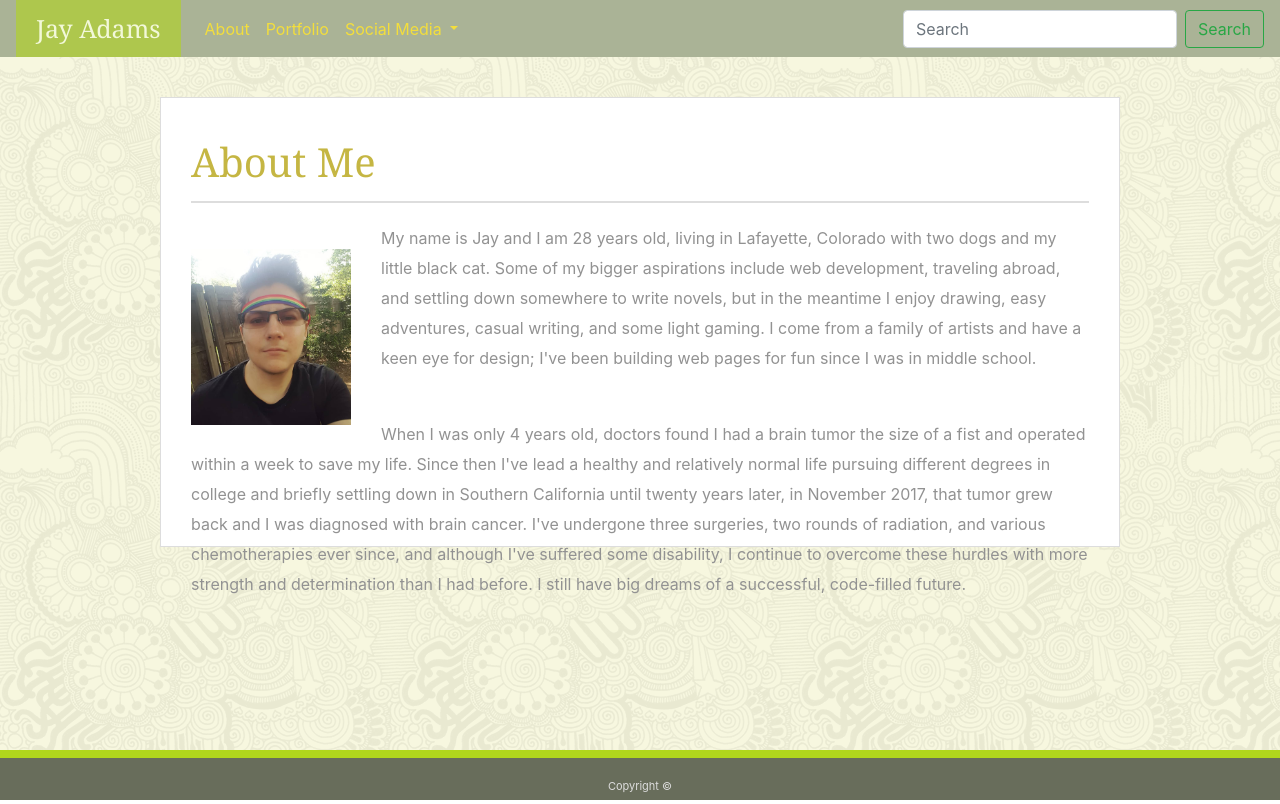
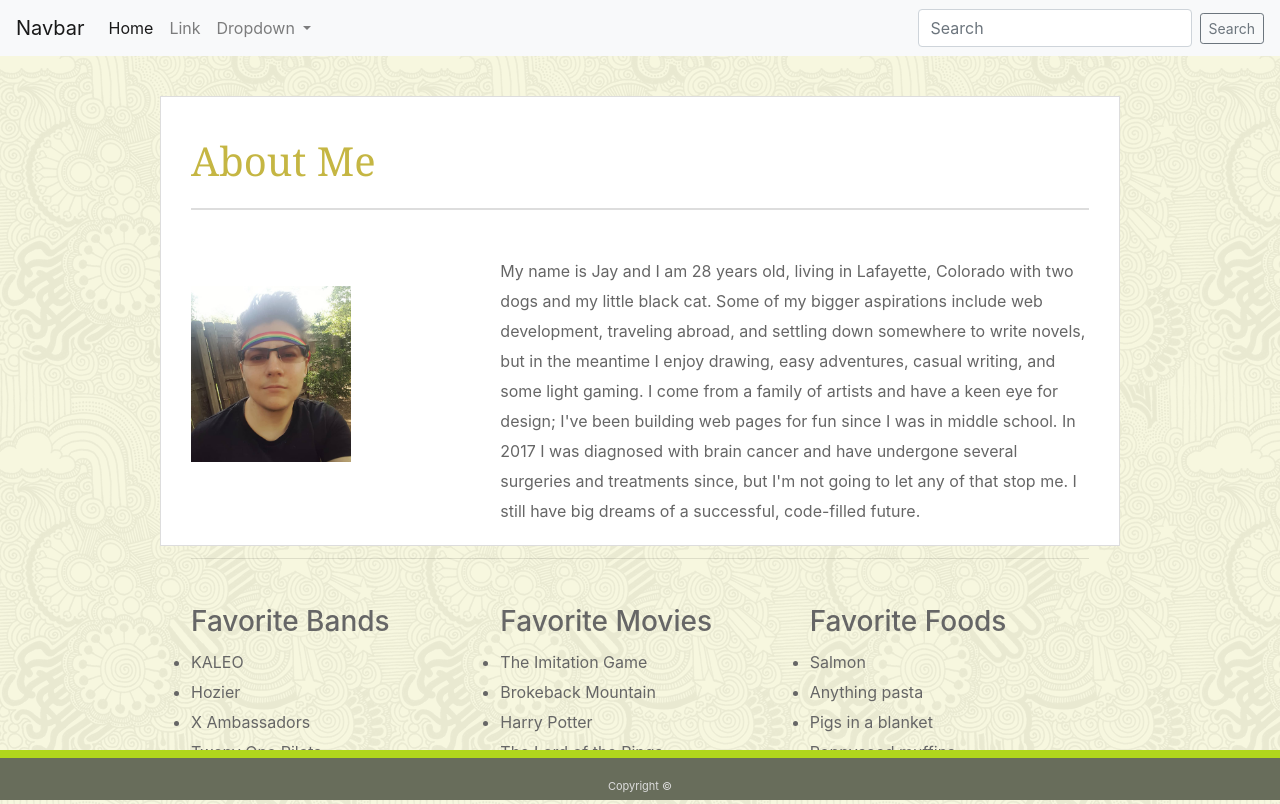
Before and after one commit to Fincayra/Bootstrap-Portfolio, a plain HTML site: page index.html in a window 1280 px wide. Shown: the top 804 px of the page. Drawn offline with nearby package versions, Linux system fonts and the light colour scheme.

Commit message:
Added several columns and an unordered list to the 'About Me' page of the portfolio.

```diff
--- a/index.html
+++ b/index.html
@@ -10,8 +10,8 @@
     <title>My Portfolio</title>
 </head>
 <body>
-        <nav class="navbar navbar-expand-lg navbar-custom">
-                <div class="navbar-brand">Jay Adams</div>
+  <nav class="navbar navbar-expand-lg navbar-light bg-light">
+    <a class="navbar-brand" href="#">Navbar</a>
     <button class="navbar-toggler" type="button" data-toggle="collapse" data-target="#navbarSupportedContent" aria-controls="navbarSupportedContent" aria-expanded="false" aria-label="Toggle navigation">
       <span class="navbar-toggler-icon"></span>
     </button>
@@ -19,39 +19,100 @@
     <div class="collapse navbar-collapse" id="navbarSupportedContent">
       <ul class="navbar-nav mr-auto">
         <li class="nav-item active">
-                      <a class="nav-link" href="#">About <span class="sr-only">(current)</span></a>
+          <a class="nav-link" href="#">Home <span class="sr-only">(current)</span></a>
         </li>
         <li class="nav-item">
-                      <a class="nav-link" href="#">Portfolio</a>
+          <a class="nav-link" href="#">Link</a>
         </li>
         <li class="nav-item dropdown">
           <a class="nav-link dropdown-toggle" href="#" id="navbarDropdown" role="button" data-toggle="dropdown" aria-haspopup="true" aria-expanded="false">
-                        Social Media
+            Dropdown
           </a>
           <div class="dropdown-menu" aria-labelledby="navbarDropdown">
-                        <a class="dropdown-item" href="#">Facebook</a>
-                        <a class="dropdown-item" href="#">Twitter</a>
+            <a class="dropdown-item" href="#">Action</a>
+            <a class="dropdown-item" href="#">Another action</a>
             <div class="dropdown-divider"></div>
-                        <a class="dropdown-item" href="#">Instagram</a>
+            <a class="dropdown-item" href="#">Something else here</a>
           </div>
         </li>
       </ul>
       <form class="form-inline my-2 my-lg-0">
         <input class="form-control mr-sm-2" type="search" placeholder="Search" aria-label="Search">
-                    <button class="btn btn-outline-success my-2 my-sm-0" type="submit">Search</button>
+        <button class="btn btn-sm btn-outline-secondary" type="submit">Search</button>
       </form>
     </div>
   </nav>
 
-    <div class="box1"><h1 class="about">About Me</h1>
+  <div class="container">
+    <div class="box1">
+      <div class="row">
+        <div class="col-md-12">
+          <h1 class="about">About Me</h1>
+        </div>
+      </div>
 
         <hr class="line1">
 
-        <img class="pic" src="assets/images/selfie.png" width="190" alt="A selfie of Jay.">
+        <div class="row">
+          <div class="col-md-4"><br><img class="pic" src="assets/images/selfie.png" width="190" alt="A selfie of Jay.">
+          </div>
 
-        <div id="container"><p>My name is Jay and I am 28 years old, living in Lafayette, Colorado with two dogs and my little black cat. Some of my bigger aspirations include web development, traveling abroad, and settling down somewhere to write novels, but in the meantime I enjoy drawing, easy adventures, casual writing, and some light gaming. I come from a family of artists and have a keen eye for design; I've been building web pages for fun since I was in middle school.</p><br>
+          <div class="col-md-8"><br>
+            <p>My name is Jay and I am 28 years old, living in Lafayette, Colorado with two dogs and my little black cat. Some of my bigger aspirations include web development, traveling abroad, and settling down somewhere to write novels, but in the meantime I enjoy drawing, easy adventures, casual writing, and some light gaming. I come from a family of artists and have a keen eye for design; I've been building web pages for fun since I was in middle school. In 2017 I was diagnosed with brain cancer and have undergone several surgeries and treatments since, but I'm not going to let any of that stop me. I still have big dreams of a successful, code-filled future.</p>
+          </div>
+        </div>
 
-            <p>When I was only 4 years old, doctors found I had a brain tumor the size of a fist and operated within a week to save my life. Since then I've lead a healthy and relatively normal life pursuing different degrees in college and briefly settling down in Southern California until twenty years later, in November 2017, that tumor grew back and I was diagnosed with brain cancer. I've undergone three surgeries, two rounds of radiation, and various chemotherapies ever since, and although I've suffered some disability, I continue to overcome these hurdles with more strength and determination than I had before. I still have big dreams of a successful, code-filled future. </p></div>
+        <hr class="line2"><br>
+
+        <div class="box2">
+        <div class="row">
+          <div class="col-md-4">
+            <h3>Favorite Bands</h3>
+            <ul>
+              <li>KALEO</li>
+              <li>Hozier</li>
+              <li>X Ambassadors</li>
+              <li>Tweny One Pilots</li>
+            </ul>
+        </div>
+
+
+          <div class="col-md-4">
+            <h3>Favorite Movies</h3>
+            <ul>
+              <li>The Imitation Game</li>
+              <li>Brokeback Mountain</li>
+              <li>Harry Potter</li>
+              <li>The Lord of the Rings</li>
+            </ul>
+              </div>
+
+            <div class="col-md-4">
+              <h3>Favorite Foods</h3>
+              <ul>
+                <li>Salmon</li>
+                <li>Anything pasta</li>
+                <li>Pigs in a blanket</li>
+                <li>Poppyseed muffins</li>
+              </ul>
+          </div>
+        </div>
+      </div>
+
+      <hr class="line2"><br>
+
+          <div class="row">
+            <div class="col-md-6">
+              <p>Contrary to popular belief, Lorem Ipsum is not simply random text. It has roots in a piece of classical Latin literature from 45 BC, making it over 2000 years old. Richard McClintock, a Latin professor at Hampden-Sydney College in Virginia, looked up one of the more obscure Latin words, consectetur, from a Lorem Ipsum passage, and going through the cites of the word in classical literature, discovered the undoubtable source. Lorem Ipsum comes from sections 1.10.32 and 1.10.33 of "de Finibus Bonorum et Malorum" (The Extremes of Good and Evil) by Cicero, written in 45 BC. This book is a treatise on the theory of ethics, very popular during the Renaissance. The first line of Lorem Ipsum, "Lorem ipsum dolor sit amet..", comes from a line in section 1.10.32.</p>
+            </div>
+          </div>
+
+          <div class="row">
+            <div class="col-md-6">
+              <p>Contrary to popular belief, Lorem Ipsum is not simply random text. It has roots in a piece of classical Latin literature from 45 BC, making it over 2000 years old. Richard McClintock, a Latin professor at Hampden-Sydney College in Virginia, looked up one of the more obscure Latin words, consectetur, from a Lorem Ipsum passage, and going through the cites of the word in classical literature, discovered the undoubtable source. Lorem Ipsum comes from sections 1.10.32 and 1.10.33 of "de Finibus Bonorum et Malorum" (The Extremes of Good and Evil) by Cicero, written in 45 BC. This book is a treatise on the theory of ethics, very popular during the Renaissance. The first line of Lorem Ipsum, "Lorem ipsum dolor sit amet..", comes from a line in section 1.10.32.</p>
+            </div>
+          </div>
+      </div>
     </div>
 
     <div class="footer"><p>Copyright &copy;</p></div>
```
Lines whose indentation alone changed are shown as unchanged.
